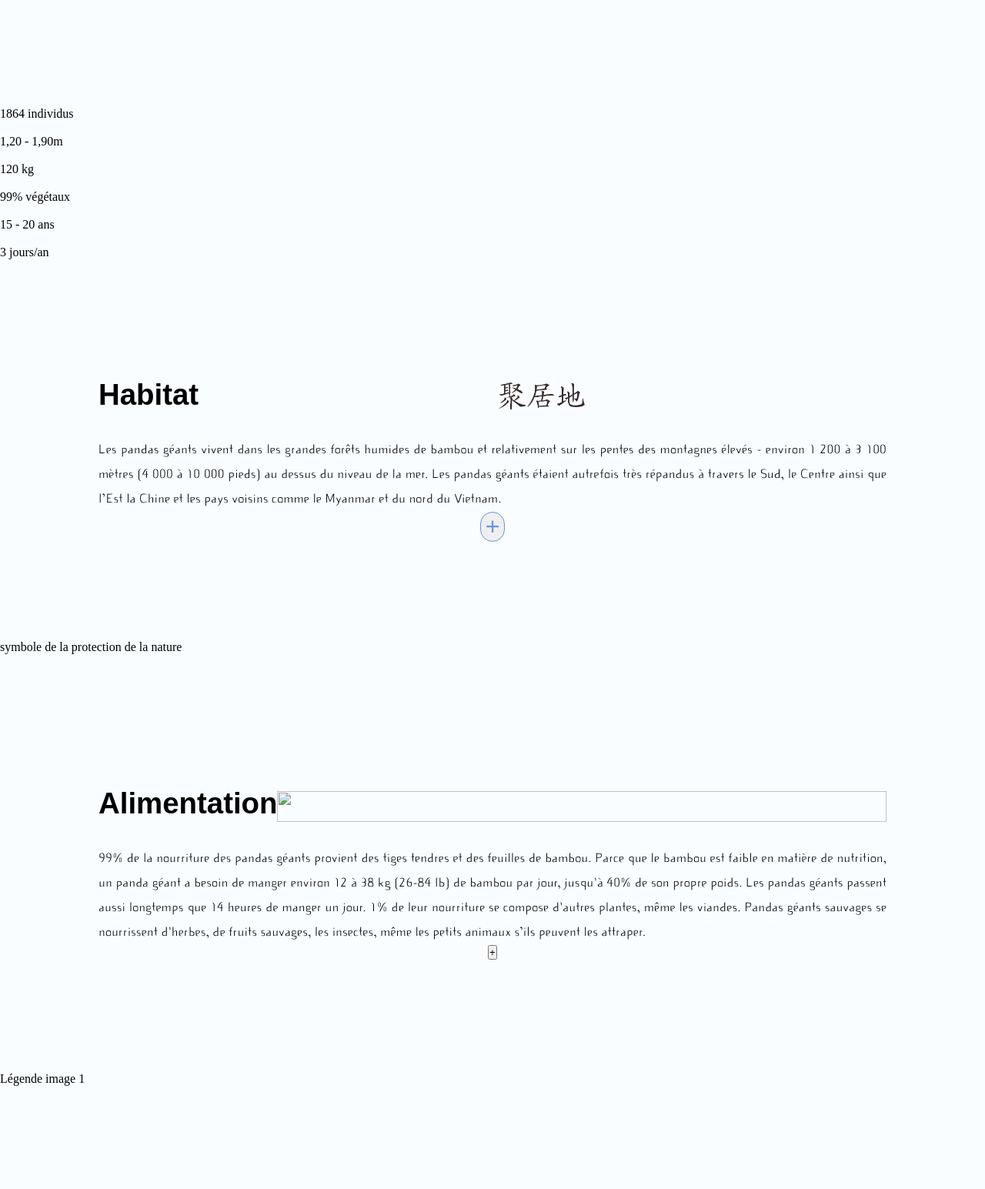
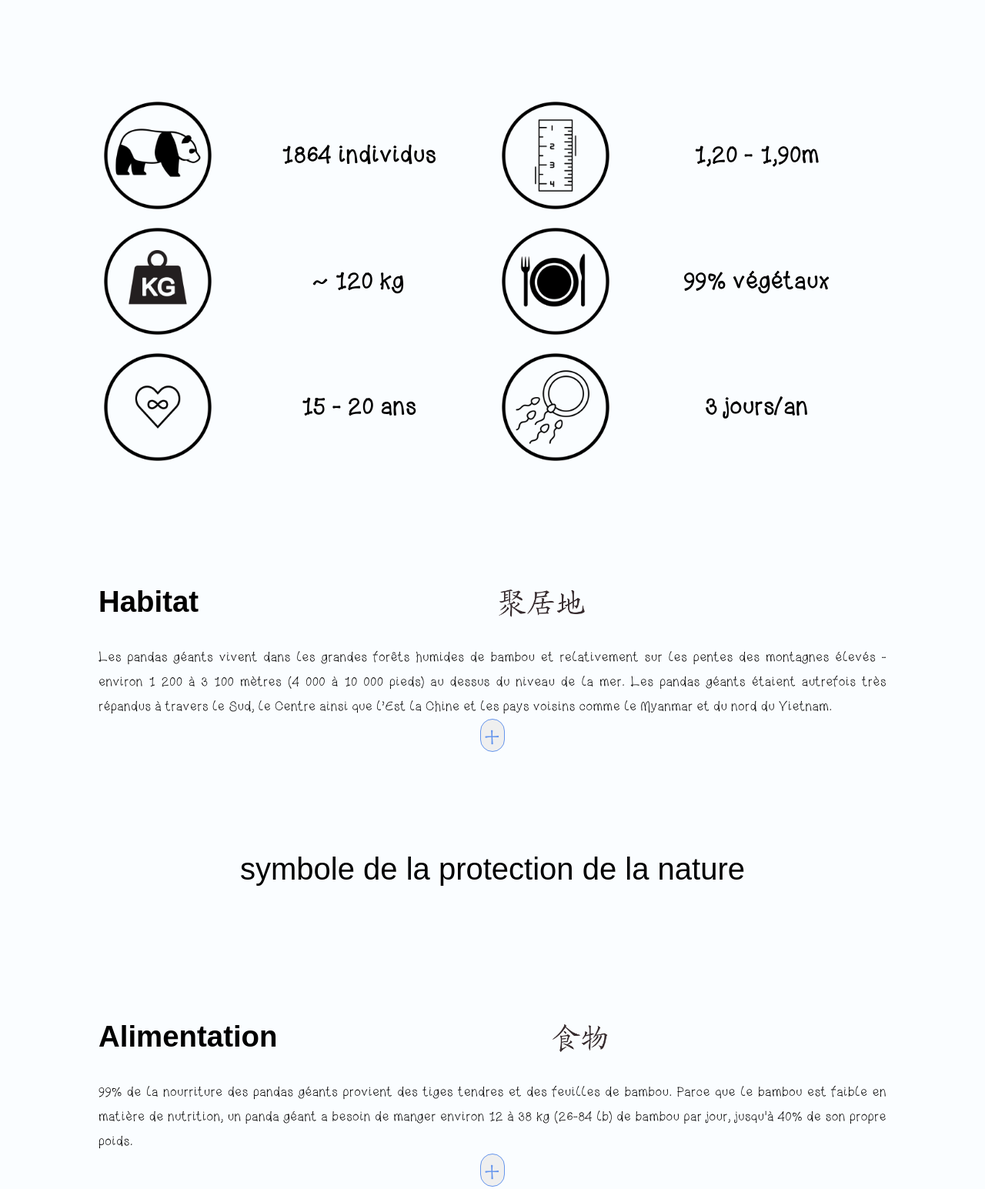
Before and after one commit to theonapoly/panda-project, a plain HTML site: page index.html in a window 1280 px wide. Shown: the part 501-2046 px from the top of the page at 77% size. Drawn offline with Linux system fonts and the light colour scheme.

Commit message:
add section-white-CSS / add typo: bambou / add pics calligraphie / modif icons-infos-CSS

```diff
--- a/index.html
+++ b/index.html
@@ -61,27 +61,27 @@
         <!-- ICONS INFOS -->
         <div class="icons-infos">
           <div>
-            <img src="" alt="" />
+            <img src="./assets/icon/icon-info-panda.png" alt="panda-pic" />
             <p>1864 individus</p>
           </div>
           <div>
-            <img src="" alt="" />
+            <img src="./assets/icon/icon-info-taille.png" alt="rod-pic" />
             <p>1,20 - 1,90m</p>
           </div>
           <div>
-            <img src="" alt="" />
-            <p>120 kg</p>
+            <img src="./assets/icon/icon-info-poids.png" alt="weight-pic" />
+            <p>~ 120 kg</p>
           </div>
           <div>
-            <img src="" alt="" />
+            <img src="./assets/icon/icon-info-alim.png" alt="plate-pic" />
             <p>99% végétaux</p>
           </div>
           <div>
-            <img src="" alt="" />
+            <img src="./assets/icon/icon-info-vie.png" alt="heart-life-pic" />
             <p>15 - 20 ans</p>
           </div>
           <div>
-            <img src="" alt="" />
+            <img src="./assets/icon/icon-info-fecond.png" alt="fertility-pic" />
             <p>3 jours/an</p>
           </div>
         </div>
@@ -127,20 +127,22 @@
         <section class="section section-white section-3">
           <div>
             <h2>Alimentation</h2>
-            <img src="" alt="" />
+            <img src="/assets/img/calligraphie/alimentation.png" alt="food" />
           </div>
           <p>
             99% de la nourriture des pandas géants provient des tiges tendres et
             des feuilles de bambou. Parce que le bambou est faible en matière de
             nutrition, un panda géant a besoin de manger environ 12 à 38 kg
-            (26-84 lb) de bambou par jour, jusqu'à 40% de son propre poids. Les
-            pandas géants passent aussi longtemps que 14 heures de manger un
-            jour. 1% de leur nourriture se compose d'autres plantes, même les
-            viandes. Pandas géants sauvages se nourrissent d'herbes, de fruits
-            sauvages, les insectes, même les petits animaux s’ils peuvent les
-            attraper.
+            (26-84 lb) de bambou par jour, jusqu'à 40% de son propre poids.
+            <span class="read-more-text"
+              >Les pandas géants passent aussi longtemps que 14 heures de manger
+              un jour. 1% de leur nourriture se compose d'autres plantes, même
+              les viandes. Pandas géants sauvages se nourrissent d'herbes, de
+              fruits sauvages, les insectes, même les petits animaux s’ils
+              peuvent les attraper.</span
+            >
           </p>
-          <button class="btn">+</button>
+          <button class="read-more-btn">+</button>
         </section>
       </article>
 
@@ -157,8 +159,11 @@
         <!-- SECTION 4 -->
         <section class="section section-black section-4">
           <div>
-            <h2>Espèce menacée</h2>
-            <img src="" alt="" />
+            <h2>Vulnérabilité</h2>
+            <img
+              src="/assets/img/calligraphie/vulnerabilite.png"
+              alt="vulnerability"
+            />
           </div>
           <p>
             Depuis une dizaine d’années, les effectifs du panda géant augmentent
@@ -168,7 +173,6 @@
             de divers projets d’aménagement qui morcellent chaque jour un peu
             plus les parcelles de forêts de bambous restantes…
           </p>
-          <button class="btn"></button>
         </section>
 
         <!-- ILLUSTRATION 2 BLACK "Le saviez-vous ?" -->
@@ -179,8 +183,11 @@
         <!-- SECTION 5 -->
         <section class="section section-black section-5">
           <div>
-            <h2>Conséquences humaines</h2>
-            <img src="" alt="" />
+            <h2>Altération</h2>
+            <img
+              src="/assets/img/calligraphie/alteration.png"
+              alt="vulnerability"
+            />
           </div>
           <p>
             Depuis les années 1950, l’explosion de la démographie humaine génère
@@ -192,14 +199,17 @@
             peau de chagrin.
           </p>
           <!-- br -->
-          <p>
-            De nos jours, seuls 1 864 pandas géants subsistent à l'état sauvage,
-            dans six grands massifs montagneux du centre de la Chine, les monts
-            Qinling dans les provinces du Shaanxi et du Gansu, les monts Minshan
-            dans les provinces du Gansu et du Sichuan et les monts Qionglai,
-            Daxiangling, Xiaoxiangling et Liangshan dans la province du Sichuan.
-          </p>
-          <button class="btn"></button>
+          <span class="read-more-text">
+            <p>
+              De nos jours, seuls 1 864 pandas géants subsistent à l'état
+              sauvage, dans six grands massifs montagneux du centre de la Chine,
+              les monts Qinling dans les provinces du Shaanxi et du Gansu, les
+              monts Minshan dans les provinces du Gansu et du Sichuan et les
+              monts Qionglai, Daxiangling, Xiaoxiangling et Liangshan dans la
+              province du Sichuan.
+            </p>
+          </span>
+          <button class="read-more-btn">+</button>
         </section>
 
         <!-- ILLUSTRATION 3 BLACK "Le saviez-vous ?" -->
--- a/styles.css
+++ b/styles.css
@@ -24,6 +24,8 @@
   src: url("/assets/fonts/Osake.ttf");
   font-family: "deriku";
   src: url("/assets/fonts/Dekiru.ttf");
+  font-family: "bambou";
+  src: url("/assets/fonts/123Bambou.ttf");
 }
 
 /* --------------------------------------- GENERAL --------------------------------------- */
@@ -33,6 +35,7 @@ html {
 
 /* --------------------------------------- ARTICLES --------------------------------------- */
 
+/* Titres et paragraphes */
 .section {
   display: flex;
   flex-direction: column;
@@ -43,7 +46,7 @@ html {
 }
 
 .section p {
-  font-family: deriku, sans-serif;
+  font-family: bambou, sans-serif;
 }
 
 .section div {
@@ -74,12 +77,58 @@ html {
   align-items: center;
   justify-content: center;
   font-size: 2rem;
+  font-family: bambou, sans-serif;
   color: cornflowerblue;
   border: 1px solid cornflowerblue;
   border-radius: 30px;
   width: 2rem;
 }
 
+/* Icones point info */
+.icons-infos {
+  display: grid;
+  grid-template-columns: repeat(2, 1fr);
+  grid-template-rows: repeat(3, auto);
+  gap: 10px;
+  margin: 10vw;
+  height: auto;
+}
+.icons-infos div {
+  display: grid;
+  grid-template-columns: 1fr 2fr;
+  align-items: center;
+  text-align: center;
+  font-family: bambou, sans-serif;
+  font-size: 1rem;
+  width: 100%;
+}
+
+.icons-infos div img {
+  width: 100%;
+  width: 12vw;
+  object-fit: contain;
+}
+
+.icons-infos p {
+  font-size: clamp(0.8rem, 4vw, 1.8rem);
+  font-weight: bold;
+}
+
+/* Text strong */
+.strong-text-white {
+  display: flex;
+  flex-direction: column;
+  margin: 0 15vw;
+  text-align: center;
+  font-family: edosz, sans-serif;
+  font-size: 2.5rem;
+  line-height: 3rem;
+}
+
+/* SECTION BLACK */
+.section-5 p:first-of-type {
+  margin-bottom: 2vh;
+}
 /* --------------------------------------- FOOTER --------------------------------------- */
 footer {
   display: flex;
```
Also changed, not shown: assets/fonts/123Bambou.ttf (added), 1 other file.
